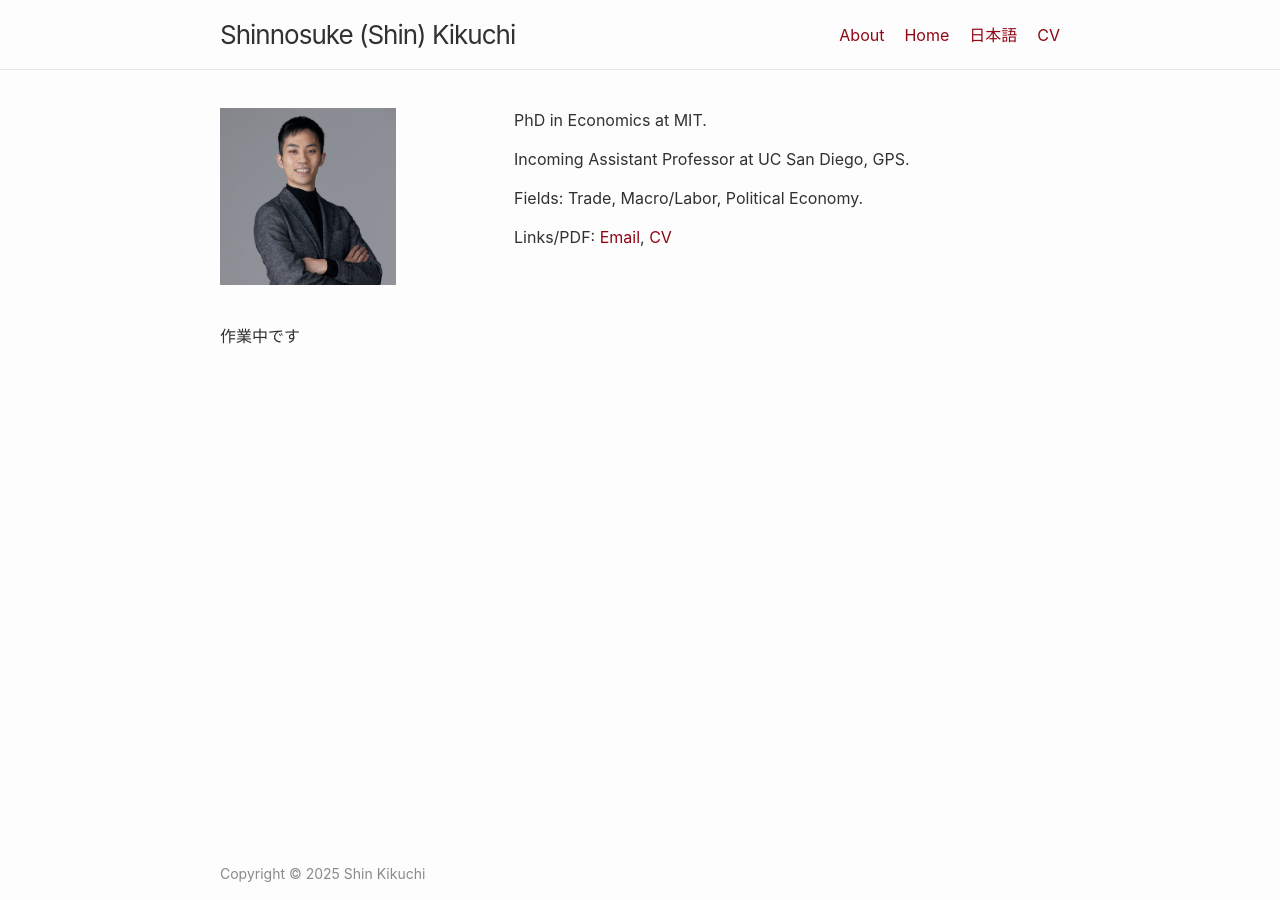
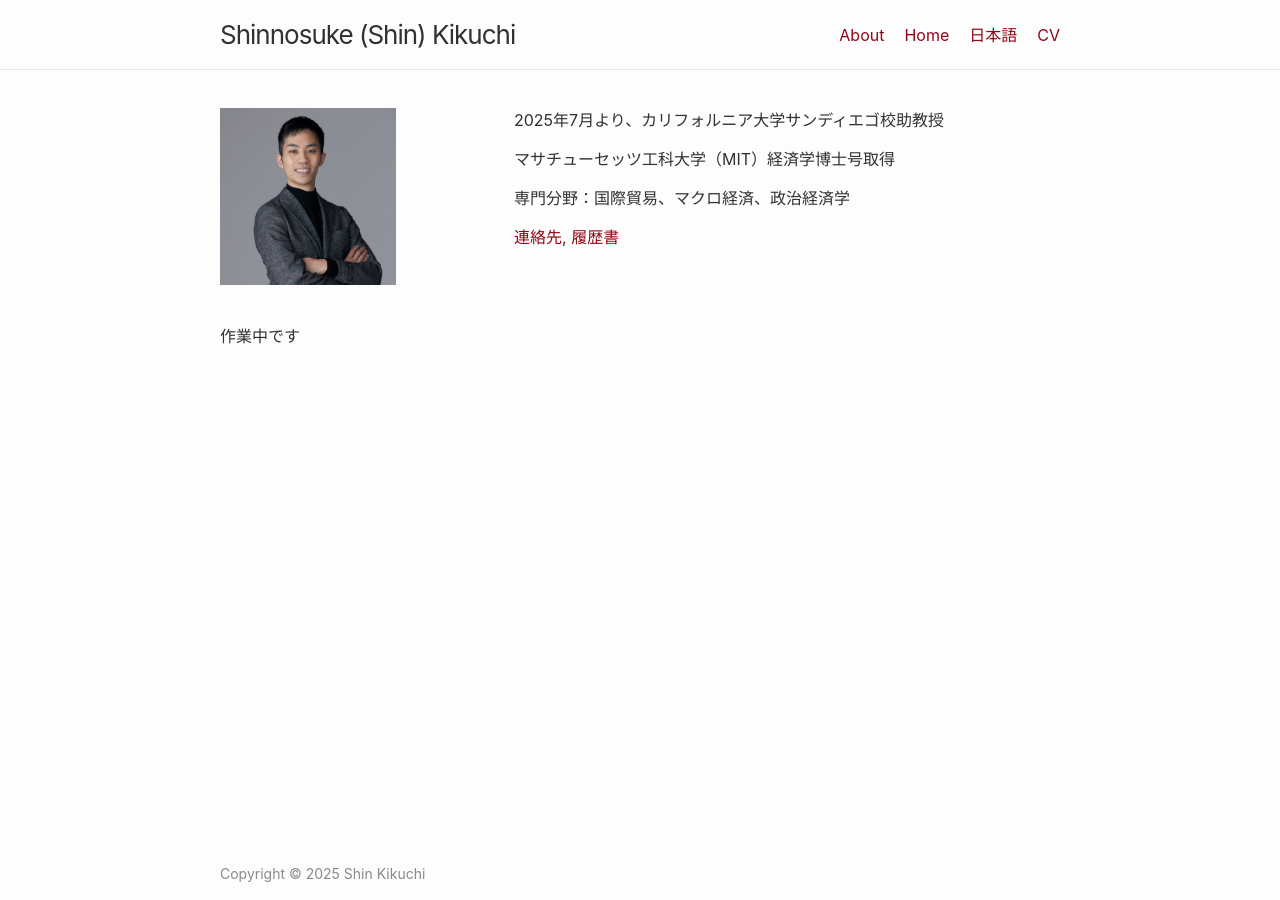
Before and after one commit to shinnkikuchi/shinnkikuchi.github.io, a Jekyll site: the page built from index_ja.md, in a window 1280 px wide. Built offline with Jekyll 4.4.1, drawn with Linux system fonts in a browser that asks for light colours.

Commit message:
Update home_ja.html

```diff
--- a/_layouts/home_ja.html
+++ b/_layouts/home_ja.html
@@ -9,10 +9,10 @@ layout: default
   </div>
 
   <div class="columnright">
-    <p>PhD in Economics at MIT. </p>
-    <p>Incoming Assistant Professor at UC San Diego, GPS. </p>
-    <p>Fields: Trade, Macro/Labor, Political Economy.</p>
-    <p>Links/PDF: <a href="mailto:skikuchi@mit.edu">Email</a>, <a href="/files/ShinKikuchi_CV.pdf" target="_blank">CV</a> </p>
+    <p>2025年7月より、カリフォルニア大学サンディエゴ校助教授 </p>
+    <p>マサチューセッツ工科大学（MIT）経済学博士号取得</p>
+    <p>専門分野：国際貿易、マクロ経済、政治経済学</p>
+    <p> <a href="mailto:skikuchi@mit.edu">連絡先</a>, <a href="/files/ShinKikuchi_CV.pdf" target="_blank">履歴書</a> </p>
   </div>
 
   <div class="fullwidth">
```
